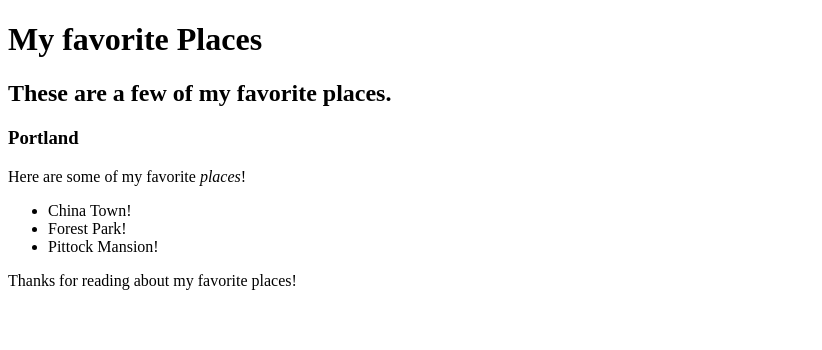
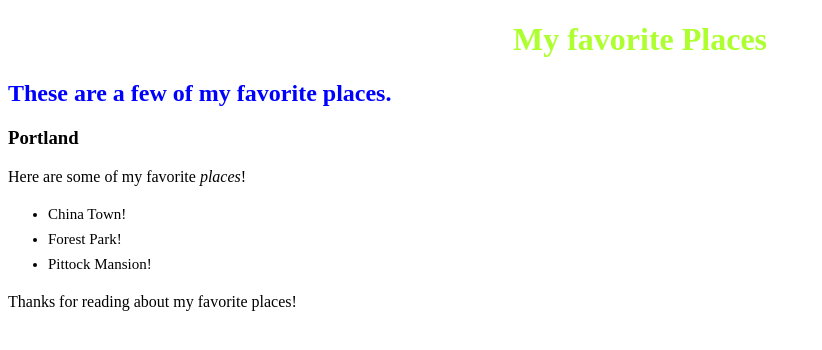
Before and after one commit to meganhepner/my-first-webpage-3, a plain HTML site: page favorite-places.html in a window 1280 px wide. Shown: the whole page, without its empty margins (0-822 px from the left). Drawn offline with Linux system fonts and the light colour scheme.

Commit message:
add styles2.css to favorite-places.html
Co-authored-by: Allison Sadin <aesadin@gmail.com>
Co-authored-by: Megan Hepner <megan.hepner@gmail.com>

```diff
--- /dev/null
+++ b/css/styles.css
@@ -0,0 +1,18 @@
+h1 {
+  color: greenyellow;
+  text-align: center;
+}
+
+h2 {
+  font-style: italic;
+  text-align: center;
+}
+
+p {
+  font-family: sans-serif;
+}
+
+ul {
+  font-size: 20px;
+  line-height: 30px;
+}
--- /dev/null
+++ b/css/styles2.css
@@ -0,0 +1,19 @@
+h1 {
+  color: greenyellow;
+  text-align: center;
+}
+h2 {
+  color: blue;
+  font-style: normal;
+  text-align: left;
+}
+
+p {
+  font-family: "Times New Roman", Times, serif;
+  text-align: left;
+}
+
+ul {
+  font-size: 15px;
+  line-height: 25px;
+}
--- a/favorite-places.html
+++ b/favorite-places.html
@@ -1,7 +1,7 @@
 <!DOCTYPE html>
 <html>
   <head>
-    <link href="css/styles.css" rel="stylesheet" type="text/css">
+    <link href="css/styles2.css" rel="stylesheet" type="text/css">
     <title>My Favorite Places</title>
   </head>
   <body>
```
Also changed, not shown: favorite-things.html (added, +56 -0 lines), my-first-webpage.html (+1 -0 lines).
